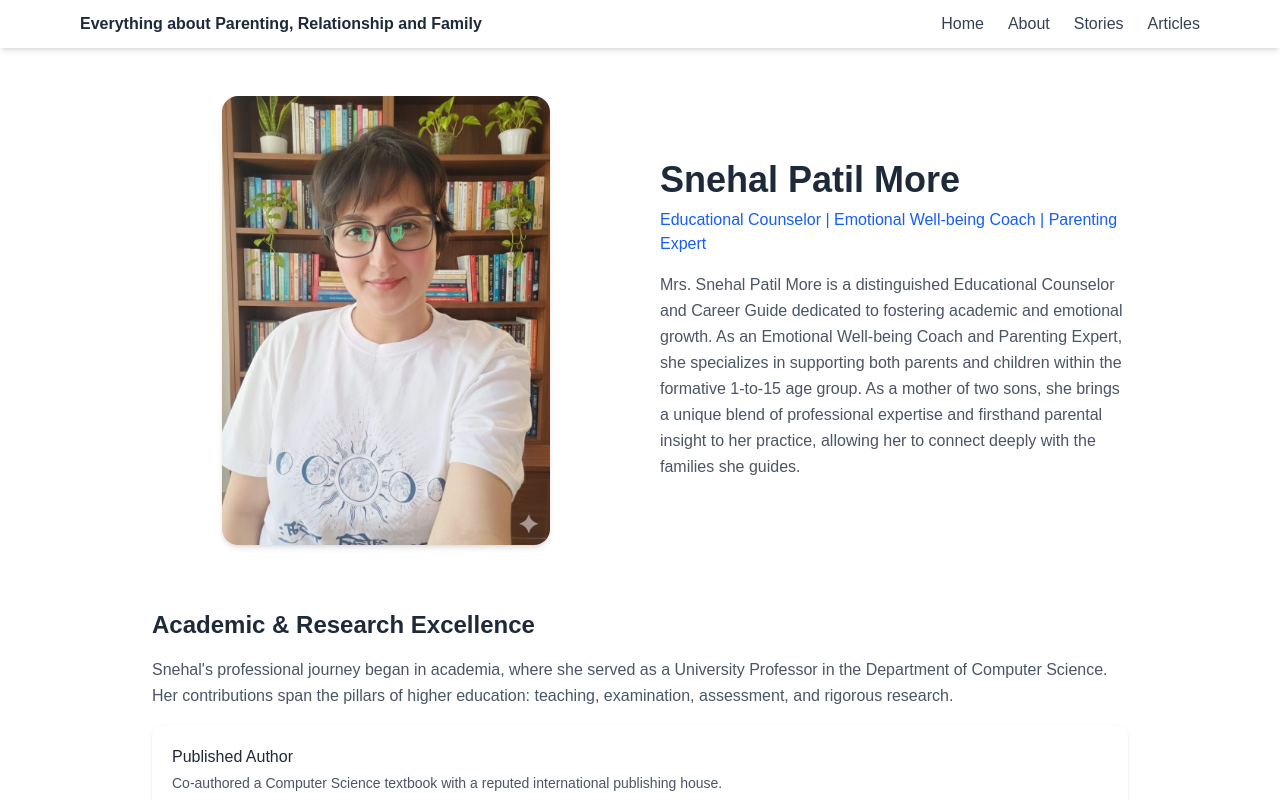
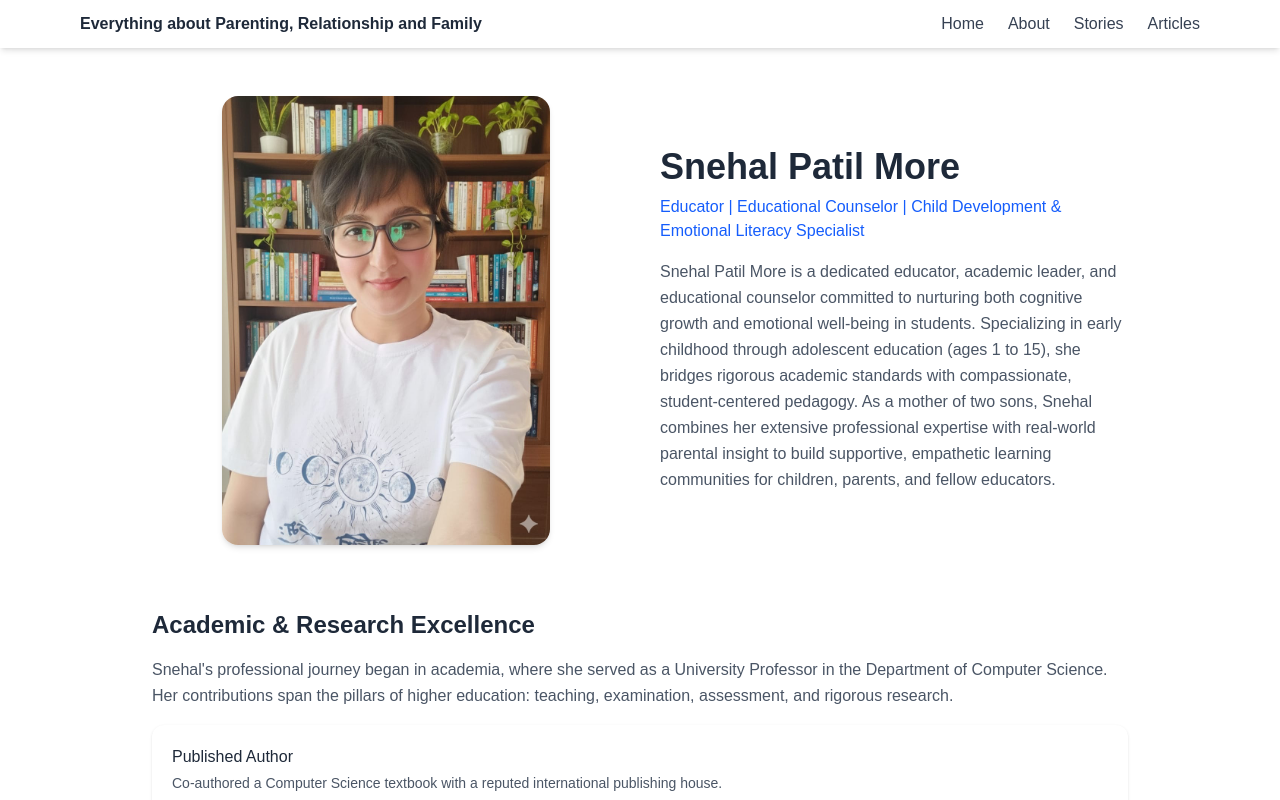
Before and after one commit to empathyseeds/empathy-seeds, a Next.js app: page /about in a window 1280 px wide. Shown: the top 800 px of the page. Built offline with nearby package versions, Linux system fonts and the light colour scheme.

Commit message:
Update About page introduction

```diff
--- a/app/about/page.tsx
+++ b/app/about/page.tsx
@@ -19,15 +19,16 @@ export default function About() {
           </h1>
 
           <p className="mt-2 text-blue-600 font-medium">
-            Educational Counselor | Emotional Well-being Coach | Parenting Expert
+            Educator | Educational Counselor | Child Development &amp; Emotional Literacy Specialist
           </p>
 
           <p className="mt-4 text-gray-600 leading-relaxed">
-            Mrs. Snehal Patil More is a distinguished Educational Counselor and Career Guide dedicated to fostering
-            academic and emotional growth. As an Emotional Well-being Coach and Parenting Expert, she specializes in
-            supporting both parents and children within the formative 1-to-15 age group. As a mother of two sons, she
-            brings a unique blend of professional expertise and firsthand parental insight to her practice, allowing
-            her to connect deeply with the families she guides.
+            Snehal Patil More is a dedicated educator, academic leader, and educational counselor committed to
+            nurturing both cognitive growth and emotional well-being in students. Specializing in early childhood
+            through adolescent education (ages 1 to 15), she bridges rigorous academic standards with compassionate,
+            student-centered pedagogy. As a mother of two sons, Snehal combines her extensive professional expertise
+            with real-world parental insight to build supportive, empathetic learning communities for children,
+            parents, and fellow educators.
           </p>
         </div>
       </section>
```
